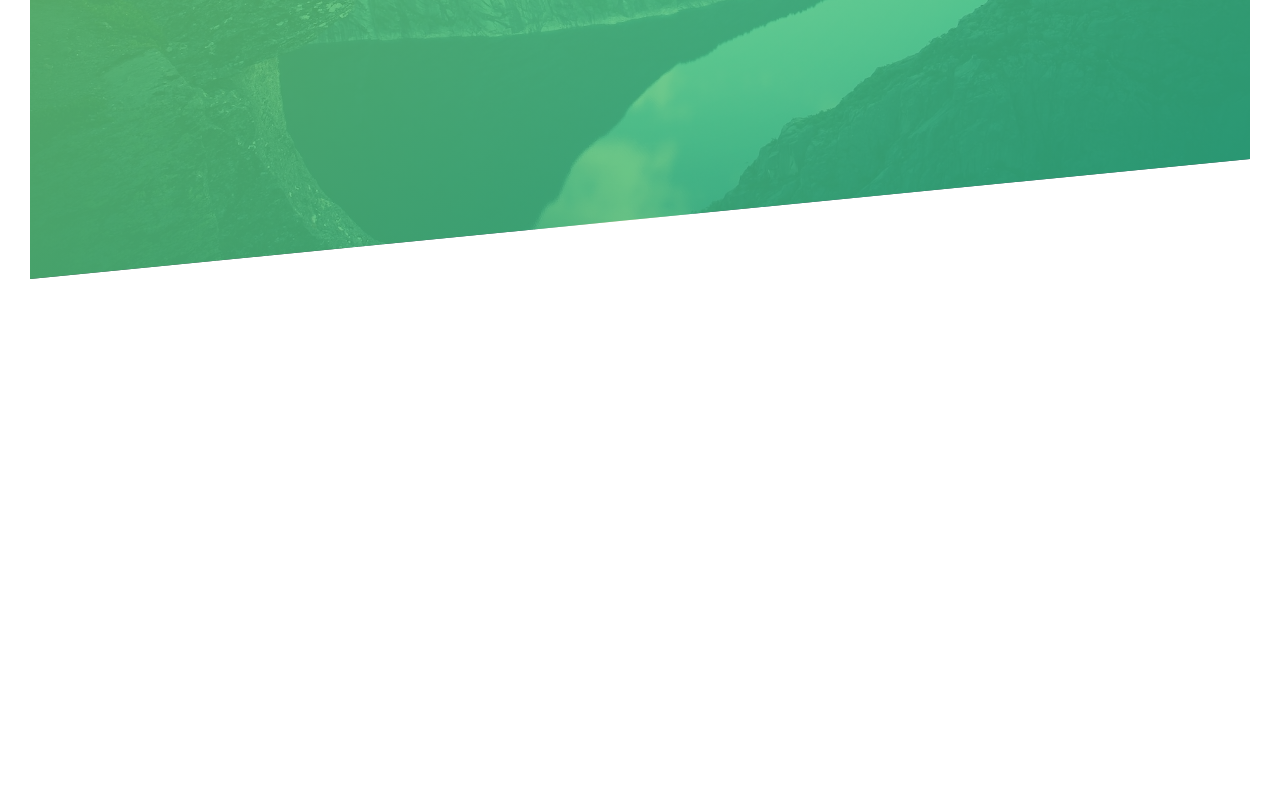
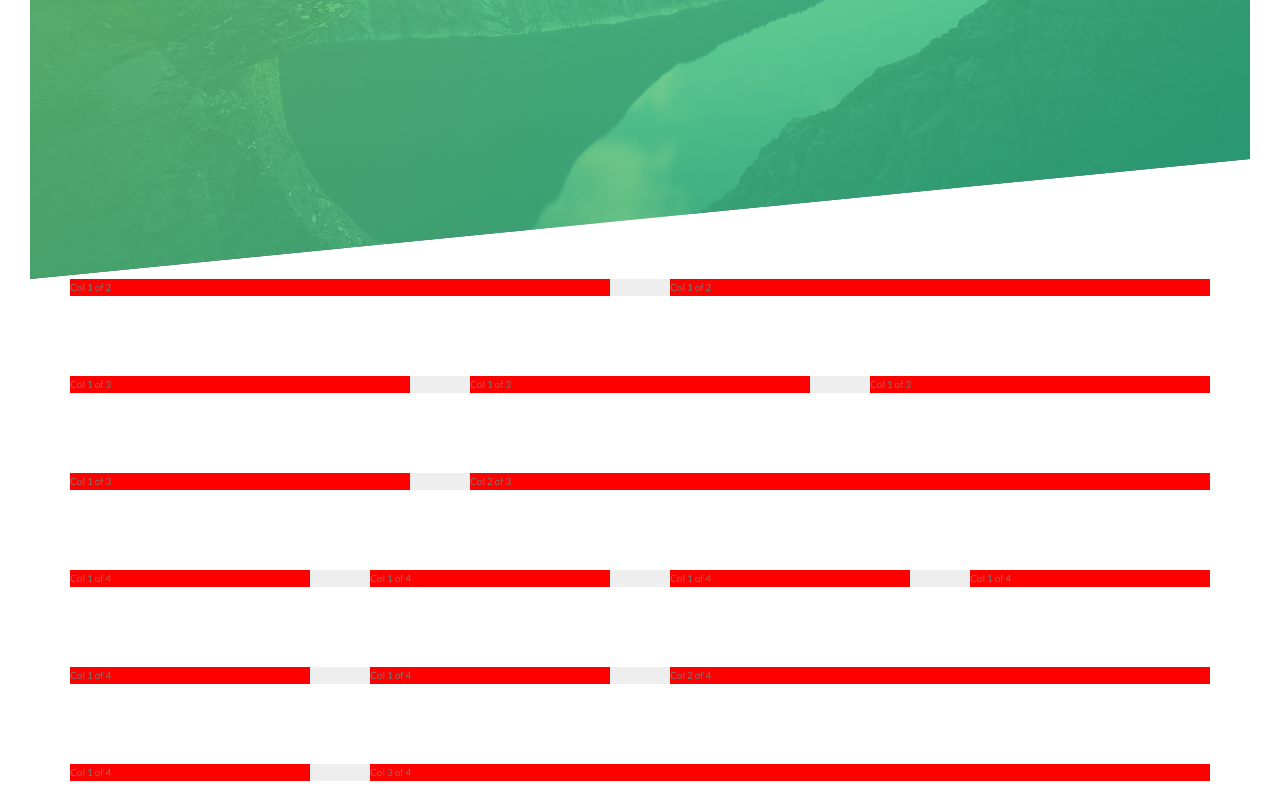
Before and after one commit to Qnemes/Natours, a website: page index.html in a window 1280 px wide. Shown: the part 511-1322 px from the top of the page. Before the commit the page ends 820 px from the top, so only its background shows below. Drawn offline with Linux system fonts and the light colour scheme.

Commit message:
added grid system

```diff
--- a/index.html
+++ b/index.html
@@ -22,5 +22,68 @@
                 <a href="#" class="btn btn--white btn--animated">Discover our tours</a>
             </div>
         </header>
+
+        <section class="grid-test">
+            <div class="row">
+                <div class="col-1-of-2">
+                    Col 1 of 2
+                </div>
+                <div class="col-1-of-2">
+                    Col 1 of 2
+                </div>
+            </div>
+            <div class="row">
+                <div class="col-1-of-3">
+                    Col 1 of 3
+                </div>
+                <div class="col-1-of-3">
+                    Col 1 of 3
+                </div>
+                <div class="col-1-of-3">
+                    Col 1 of 3
+                </div>
+            </div>
+            <div class="row">
+                <div class="col-1-of-3">
+                    Col 1 of 3
+                </div>
+                <div class="col-2-of-3">
+                    Col 2 of 3
+                </div>
+            </div>
+            <div class="row">
+                <div class="col-1-of-4">
+                    Col 1 of 4
+                </div>
+                <div class="col-1-of-4">
+                    Col 1 of 4
+                </div>
+                <div class="col-1-of-4">
+                    Col 1 of 4
+                </div>
+                <div class="col-1-of-4">
+                    Col 1 of 4
+                </div>
+            </div>
+            <div class="row">
+                <div class="col-1-of-4">
+                    Col 1 of 4
+                </div>
+                <div class="col-1-of-4">
+                    Col 1 of 4
+                </div>
+                <div class="col-2-of-4">
+                    Col 2 of 4
+                </div>
+            </div>
+            <div class="row">
+                <div class="col-1-of-4">
+                    Col 1 of 4
+                </div>
+                <div class="col-3-of-4">
+                    Col 3 of 4
+                </div>
+            </div>
+        </section>
     </body>
 </html>
--- a/sass/abstract/_mixins.scss
+++ b/sass/abstract/_mixins.scss
@@ -0,0 +1,7 @@
+@mixin clearfix {
+    &::after {
+        content: "";
+        display: table;
+        clear: both;
+    }
+}
--- a/sass/abstract/_variables.scss
+++ b/sass/abstract/_variables.scss
@@ -1,6 +1,12 @@
+// COLORS
 $color-primary: #55c57a;
 $color-primary-light: #7ed56f;
 $color-primary-dark: #28b485;
 $color-grey-dark: #777;
 $color-white: #fff;
 $color-black: #000;
+
+// GRID setup
+$grid-width: 114rem;
+$gutter-vertical: 8rem;
+$gutter-horizontal: 6rem;
--- /dev/null
+++ b/sass/layout/_grid.scss
@@ -0,0 +1,35 @@
+.row {
+	max-width: $grid-width;
+	background-color: #eee;
+	margin: 0 auto;
+	&:not(:last-child) {
+		margin-bottom: $gutter-vertical;
+	}
+	@include clearfix;
+
+	[class^="col-"] {
+		background-color: red;
+		float: left;
+		&:not(:last-child) {
+			margin-right: $gutter-horizontal;
+		}
+	}
+	.col-1-of-2 {
+		width: calc((100% - #{$gutter-horizontal}) / 2.0);
+	}
+	.col-1-of-3 {
+		width: calc((100% - 2 * #{$gutter-horizontal}) / 3.0);
+	}
+	.col-2-of-3 {
+		width: calc(2 * ((100% - 2 * #{$gutter-horizontal}) / 3.0) + #{$gutter-horizontal});
+	}
+	.col-1-of-4 {
+		width: calc((100% - 3 * #{$gutter-horizontal}) / 4.0);
+	}
+	.col-2-of-4 {
+		width: calc(2 * ((100% - 3 * #{$gutter-horizontal}) / 4.0) + #{$gutter-horizontal});
+	}
+	.col-3-of-4 {
+		width: calc(3 * ((100% - 3 * #{$gutter-horizontal}) / 4.0) + 2 * #{$gutter-horizontal});
+	}
+}
--- a/sass/main.scss
+++ b/sass/main.scss
@@ -9,6 +9,7 @@
 
 @import "pages/home";
 
+@import "layout/grid";
 @import "layout/header";
 
 @import "components/button";
```
Also changed, not shown: css/style.css.
